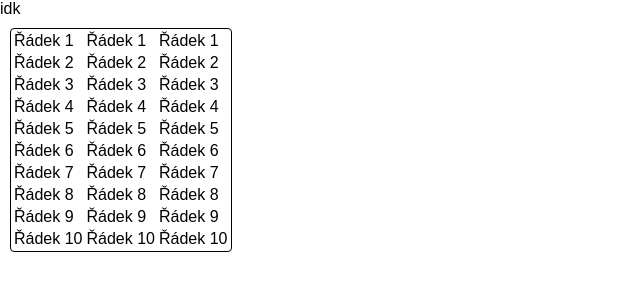
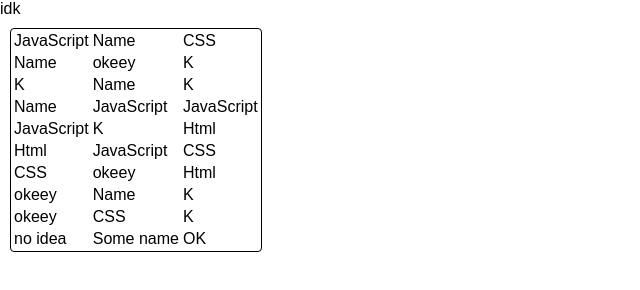
Before and after one commit to NarioForgac/c2weby14, a plain HTML site: page index.html in a window 1280 px wide. Shown: the whole page, without its empty margins (0-640 px from the left). Drawn offline with Linux system fonts and the light colour scheme.

Commit message:
Hover and random names done

```diff
--- a/script.js
+++ b/script.js
@@ -1,10 +1,17 @@
+function randomNum(max){
+    return Math.floor(Math.random() * max);
+}
+//listofNames[randomNum(9)]
+let listofNames = ["okeey", "Some name", "Name", "no idea", "JavaScript", "Html", "CSS", "OK", "K"]
+
+console.log(listofNames[randomNum(9)])
 let table = document.createElement("table");
 for (let i = 0; i < 10; i++) {
     let row = document.createElement("tr");
-
+        row.classList.add("hover")
     for (let j = 0; j < 3; j++) {
         let cell = document.createElement("td");
-        cell.textContent = "Řádek " + (i + 1);
+        cell.textContent = listofNames[randomNum(9)];
         row.appendChild(cell);
     }
 
--- a/styles.css
+++ b/styles.css
@@ -8,3 +8,6 @@
     border: 1px solid black;
     border-radius: 4px;
 }
+.hover:hover {
+    background-color: yellow;
+}
```
